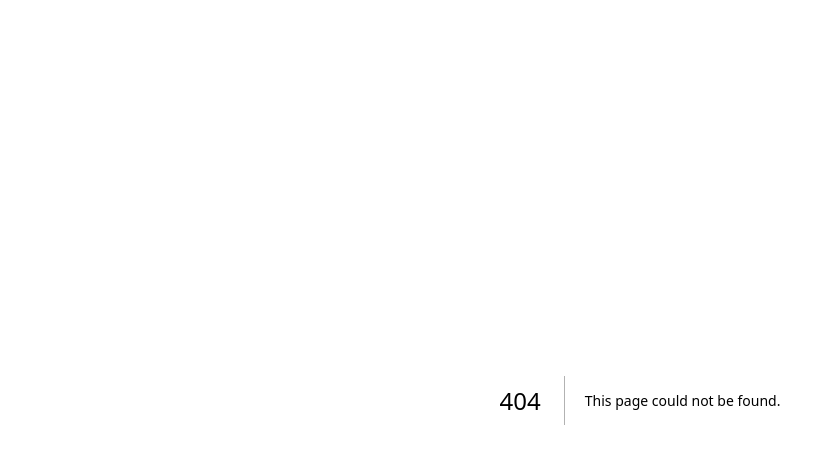
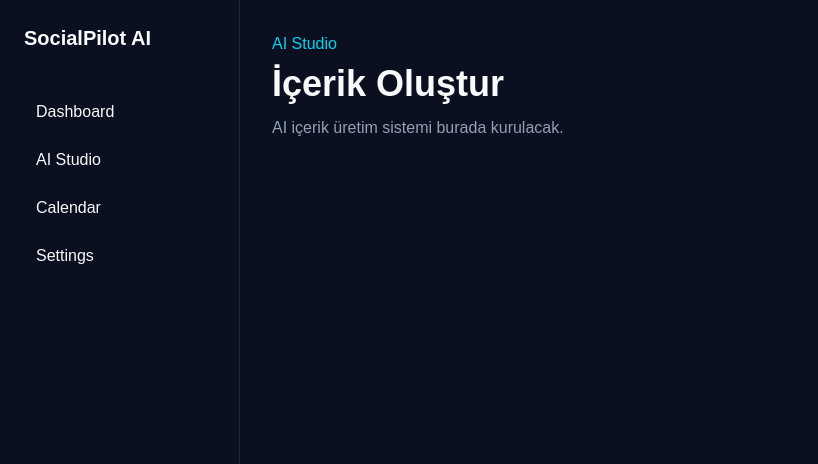
Before and after one commit to mulayimmusab1314/SocialPilot-v2, a Next.js app: page /dashboard/ai-studio in a window 1280 px wide. Before the commit this address had no page. Shown: the top 464 px of the page, without its empty margins (0-818 px from the left). Built offline with nearby package versions, Linux system fonts and the light colour scheme.

Commit message:
Add AI Studio page

```diff
--- /dev/null
+++ b/app/dashboard/ai-studio/page.tsx
@@ -0,0 +1,3 @@
+export default function AIStudioPage() {
+  return <section><p className="text-cyan-400">AI Studio</p><h1 className="mt-2 text-4xl font-bold">İçerik Oluştur</h1><p className="mt-3 text-slate-400">AI içerik üretim sistemi burada kurulacak.</p></section>;
+}
```
